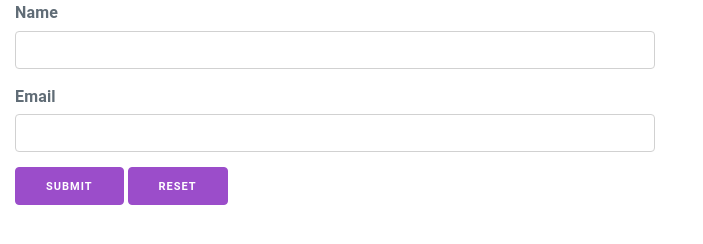
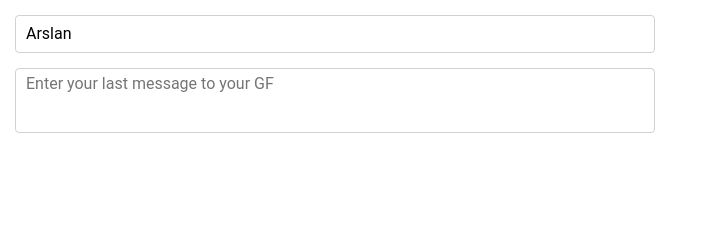
Before and after one commit to Arslan49sp/lectures, a plain HTML site: page Lect_17/index.html in a window 1280 px wide. Shown: the whole page, without its empty margins (0-703 px from the left). Drawn offline with nearby package versions, Linux system fonts and the light colour scheme.

Commit message:
explain text fields and their attributes.

```diff
--- a/Lect_17/index.html
+++ b/Lect_17/index.html
@@ -16,16 +16,8 @@
   </head>
   <body>
     <form>
-      <div>
-        <label for="name">Name</label>
-        <input id="name" type="text" />
-      </div>
-      <div>
-        <label for="email">Email</label>
-        <input id="email" type="email" />
-      </div>
-      <button type="submit">Submit</button>
-      <button type="reset">Reset</button>
+      <input type="text" value="Arslan" />
+      <textarea placeholder="Enter your last message to your GF"></textarea>
     </form>
   </body>
 </html>
--- a/Lect_17/styles.css
+++ b/Lect_17/styles.css
@@ -1,6 +1,10 @@
 form {
   width: 50%;
-  margin: 0 1.5rem;
+  margin: 1.5rem;
+}
+
+textarea {
+  resize: none;
 }
 
 /* html {
```
